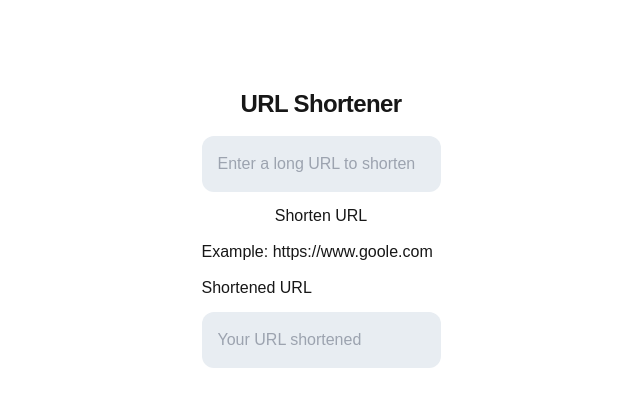
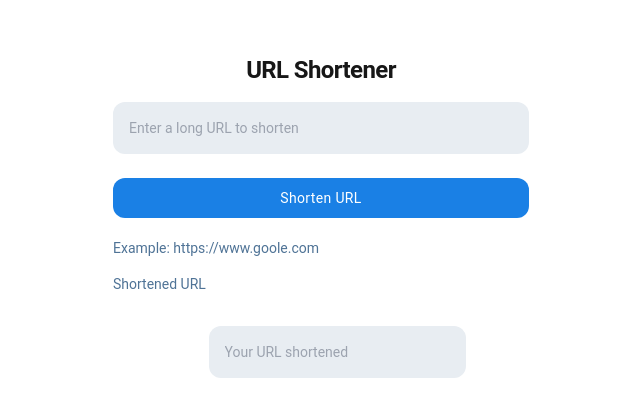
Before and after one commit to nivindulakshitha/URL-Shortener, a Next.js app: page / in a window 1280 px wide. Shown: the part 174-590 px from the top of the page, without its empty margins (319-959 px from the left). Built offline with nearby package versions, Linux system fonts and the light colour scheme.

Commit message:
Refactor Form component to include copyable URL input and update font import

```diff
--- a/src/app/elements/Form.tsx
+++ b/src/app/elements/Form.tsx
@@ -20,7 +20,9 @@ const Form = () => {
 			</button>
 			<span>Example: https://www.goole.com</span>
 			<span>Shortened URL</span>
-			<input className='url-input' onInput={handleInputLongUrl} type="url" name="short-url" id="short-url" required placeholder='Your URL shortened' />
+			<div className="copyble-area">
+				<input className='url-input' onInput={handleInputLongUrl} type="url" name="short-url" id="short-url" required placeholder='Your URL shortened' />
+			</div>
 		</div>
 	)
 }
--- a/src/app/globals.css
+++ b/src/app/globals.css
@@ -2,6 +2,7 @@
 @tailwind components;
 @tailwind utilities;
 @import url('https://fonts.googleapis.com/css2?family=Manrope:wght@200..800&display=swap');
+@import url('https://fonts.googleapis.com/css2?family=Roboto:ital,wght@0,100;0,300;0,400;0,500;0,700;0,900;1,100;1,300;1,400;1,500;1,700;1,900&display=swap');
 
 :root {
   --background: #ffffff;
@@ -11,13 +12,18 @@
 body {
   color: var(--foreground);
   background: var(--background);
-  font-family: "Manrope", Arial, Helvetica, sans-serif;
+  font-family: "Roboto", Arial, Helvetica, sans-serif;
 }
 
 .manrope {
-  font-family: "Manrope", sans-serif;
+  font-family: "Roboto", sans-serif;
   font-optical-sizing: auto;
   font-style: normal;
+}
+
+.manrope-semibold {
+  font-family: "Roboto", sans-serif;
+  font-weight: 600;
 }
 
 @layer utilities {
@@ -30,14 +36,30 @@ body {
   }
 
   .form-element {
-    @apply flex flex-col gap-3 justify-start align-middle sm:p-12 p-24;
+    @apply flex w-2/5 flex-col justify-center items-center align-middle sm:p-12 p-24;
+  }
+
+  .form-element *:not(.head-text, span:last-child) {
+    @apply my-3;
   }
 
   .head-text {
-    @apply justify-self-center font-bold text-2xl text-center whitespace-nowrap tracking-tight leading-10;
+    @apply justify-self-center manrope-semibold text-2xl text-center whitespace-nowrap tracking-tight leading-10;
   }
 
   .url-input {
-    @apply p-4 rounded-xl bg-secondary text-foreground;
+    @apply p-4 w-full rounded-xl bg-secondary text-foreground text-sm outline-none text-tertiory mx-4;
+  }
+
+  button {
+    @apply bg-primary w-full mx-4 rounded-xl text-white px-4 h-[40px] text-sm leading-5 tracking-wide;
+  }
+
+  .form-element span {
+    @apply self-start text-tertiory leading-3 text-sm;
+  }
+
+  .form-element span:last-child {
+    @apply justify-self-center text-black manrope-semibold text-[18px] self-start whitespace-nowrap tracking-tight leading-10;
   }
 }
--- a/tailwind.config.ts
+++ b/tailwind.config.ts
@@ -11,7 +11,9 @@ const config: Config = {
       colors: {
         background: "var(--background)",
         foreground: "var(--foreground)",
-        secondary: "#E8EDF2"
+        primary: "#1A80E5",
+        secondary: "#E8EDF2",
+        tertiory: "#4F7396",
       },
     },
   },
```
